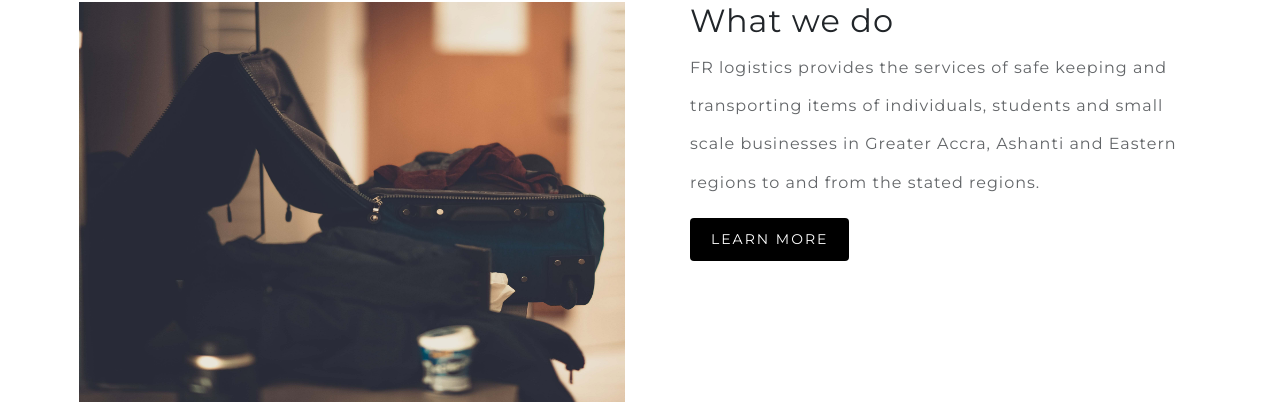
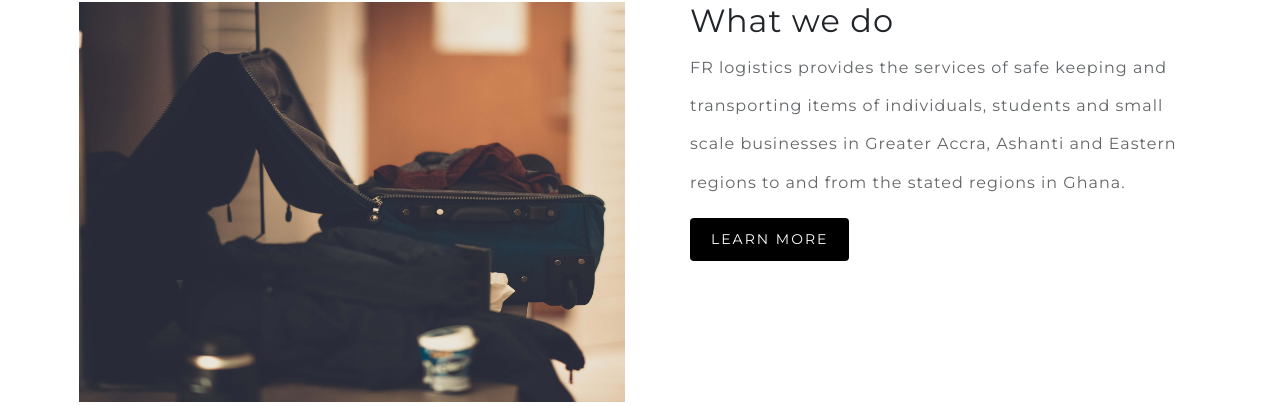
Before and after one commit to ddnazzah/frlogistic-django, a Django app: page / in a window 1280 px wide. Shown: the part 1511-1917 px from the top of the page. Run offline with Django 3.2, Linux system fonts and the light colour scheme; some libraries are stand-ins or nearby versions.

Commit message:
Update index.html

```diff
--- a/booking/templates/booking/index.html
+++ b/booking/templates/booking/index.html
@@ -55,7 +55,7 @@
                     <h4>What we do</h4>
                     <p>FR logistics provides the services of safe keeping and transporting items of individuals,
                         students and small scale businesses in Greater Accra, Ashanti and Eastern regions to and from
-                        the stated regions.</p>
+                        the stated regions in Ghana.</p>
                     <a href="{% url 'about' %}">
                         <button class="btn btn-default" style="margin-bottom: 40px;">Learn
                             more
```
